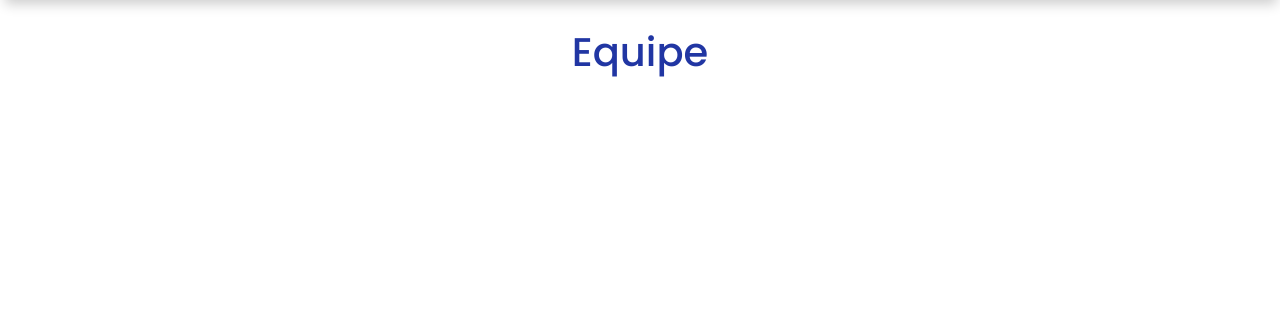
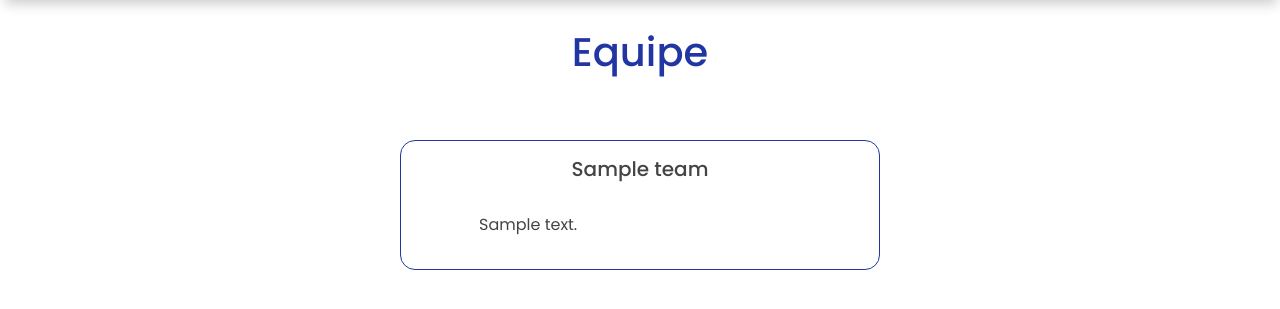
Before and after one commit to Pierre-Henri-Kocan/Site-avocat-Lepoutre-symfony, a Symfony app: template templates/team/index.html.twig in a window 1280 px wide. Shown: the part 132-441 px from the top of the page. Run offline with Twig, Linux system fonts and the light colour scheme; the template is opened without the code that fills it: most values are stand-ins (such as "Sample title", 1, 10 or a date in 2020); some libraries are stand-ins or nearby versions.

Commit message:
team page and entity  created

```diff
--- a/public/css/style.css
+++ b/public/css/style.css
@@ -165,6 +165,12 @@ body {
   align-items: flex-start;
 }
 
+.card-container :hover {
+  background-color: var(--title);
+  color: #fff;
+  border-radius: 15px;
+}
+
 .custom-card {
   width: 15rem;
   height: auto;
@@ -175,13 +181,8 @@ body {
   border-left: 1px solid rgb(125, 125, 125, 0.2);
   margin: 1rem;
   padding: 0;
-}
-
-.custom-card :hover {
-  background-color: var(--title);
-  border-radius: 15px;
-  transition: background-color 1s ease;
-  color: #fff;
+  opacity: 0;
+  animation: apparitionAnimation 4s forwards;
 }
 
 .custom-card .custom-card-body {
@@ -220,3 +221,61 @@ body {
   padding: 1rem;
   font-size: 0.8rem;
 }
+
+@keyframes apparitionAnimation {
+  to {
+      opacity: 1;
+  }
+}
+
+/* ----- Team ----- */
+
+.team-container {
+  display: flex;
+  flex-direction: row;
+  flex-wrap: wrap;
+  justify-content: space-evenly;
+  align-items: flex-start;
+}
+
+.team-card {
+  width: 30rem;
+  height: auto;
+  padding: 1rem;
+  margin: 1rem;
+  border: 1px solid var(--title);
+  border-radius: 15px;
+  opacity: 0;
+  transform: translateY(100%);
+  animation: apparitionAnimation 2s forwards;
+}
+
+.team-container :hover {
+  background-color: var(--title);
+  color: #fff;
+}
+
+.team-card-name {
+  text-align: center;
+  margin-bottom: 2rem;
+}
+
+.team-card-text li {
+  list-style: none;
+  text-align: justify;
+  margin-bottom: 1rem;
+  text-indent: 30px;
+}
+
+@media screen and (max-width: 550px) {
+  .team-card-text li {
+    font-size: 0.8rem;
+  }
+}
+
+@keyframes apparitionAnimation {
+  to {
+      opacity: 1;
+      transform: translateY(0);
+  }
+}
--- a/templates/base.html.twig
+++ b/templates/base.html.twig
@@ -3,7 +3,7 @@
     <head>
         <meta charset="UTF-8">
         <meta name="viewport" content="width=device-width, initial-scale=1.0">
-        <title>Chauchard-Lepoutre | {% block title %}{% endblock %}</title>
+        <title>{% block title %}{% endblock %} | Chauchard-Lepoutre</title>
         <link rel="shortcut icon" href="{{ asset('images/favicon.ico') }}" type="image/x-icon">
         {% block stylesheets %}
         <link href="https://cdn.jsdelivr.net/npm/bootstrap@5.2.3/dist/css/bootstrap.min.css" rel="stylesheet" integrity="sha384-rbsA2VBKQhggwzxH7pPCaAqO46MgnOM80zW1RWuH61DGLwZJEdK2Kadq2F9CUG65" crossorigin="anonymous">
--- a/templates/team/index.html.twig
+++ b/templates/team/index.html.twig
@@ -1,6 +1,6 @@
 {% extends 'base.html.twig' %}
 
-{% block title %}Hello TeamController!{% endblock %}
+{% block title %}Equipe{% endblock %}
 
 {% block body %}
 
@@ -10,4 +10,19 @@
     </div>
 </div>
 
+<div class="team-container">
+    {% for team in teams %}
+        <div class="team-card">
+                <h5 class="team-card-name">{{ team.name }}</h5>
+                <div class="team-card-text">
+                        <ul>
+                            {% for detail in team.detail %}
+                                <li>{{ detail.content }}</li>
+                            {% endfor %}
+                        </ul>
+                </div>
+        </div>
+    {% endfor %}
+</div>
+
 {% endblock %}
```
Also changed, not shown: migrations/Version20231113143147.php (added, +37 -0 lines), src/Controller/TeamController.php (+6 -2 lines), src/Entity/Detail.php (+15 -0 lines), src/Entity/Team.php (added, +90 -0 lines), src/Repository/TeamRepository.php (added, +48 -0 lines).
